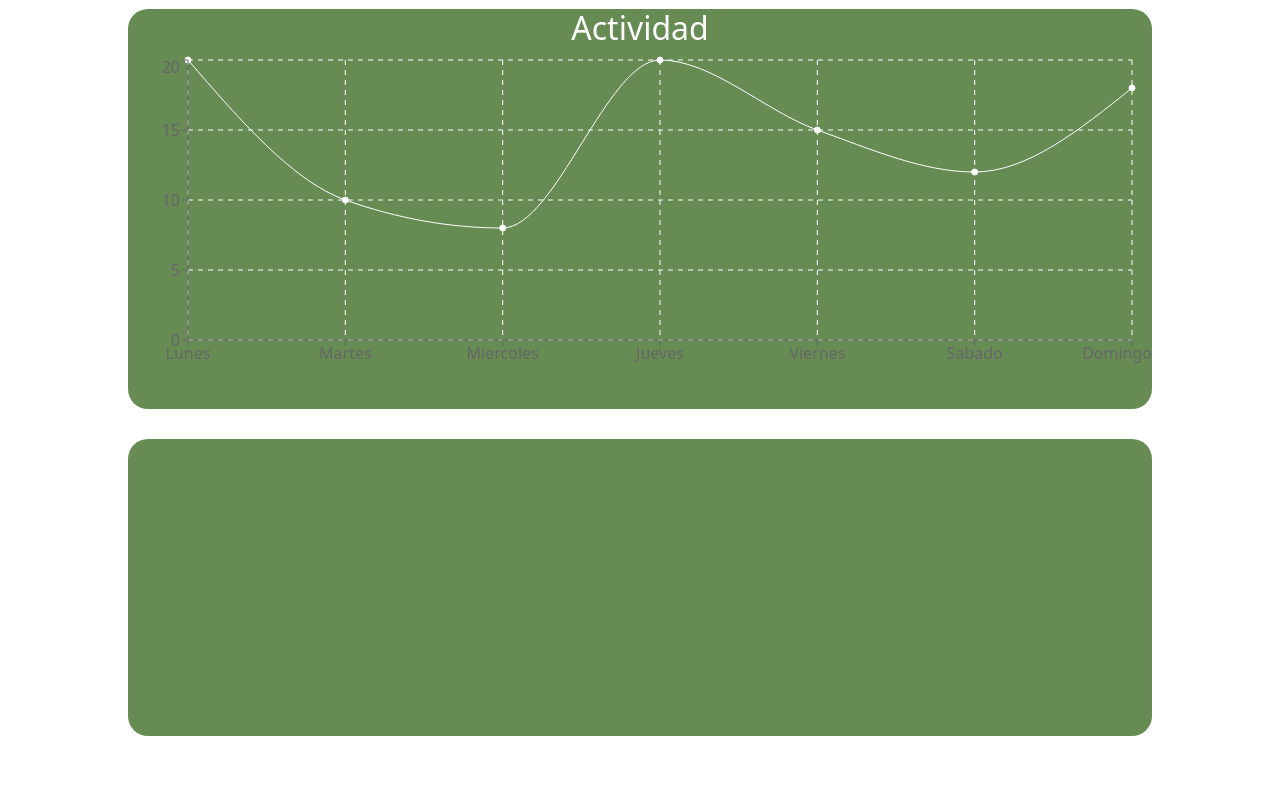
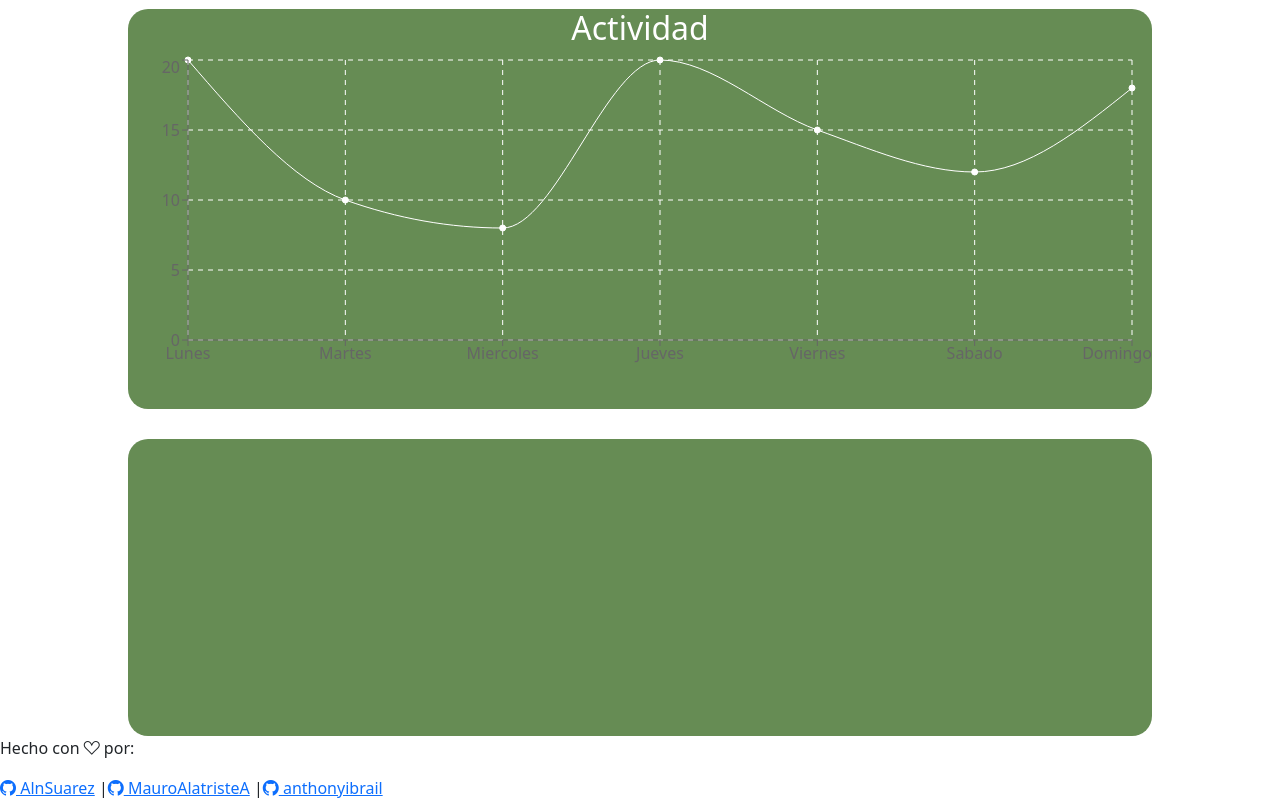
Before and after one commit to anthonyibrail/PomodoroAesthetic, a React (Create React App) app in the folder pomodoroapp/: page / in a window 1280 px wide. Shown: the part 408-1208 px from the top of the page. Before the commit the page ends 1144 px from the top, so only its background shows below. Built offline with nearby package versions, Linux system fonts and the light colour scheme.

Commit message:
Añadí un footer

```diff
--- a/pomodoroapp/src/App.js
+++ b/pomodoroapp/src/App.js
@@ -24,6 +24,17 @@ function App() {
                     <Route path="/About" element={<About />} />
                 </Routes>
             </BrowserRouter>
+
+            <div>
+                <footer>
+                    <p>Hecho con <i class="bi bi-suit-heart"></i> por:</p>
+                    <nav>
+                        <a href="https://github.com/AlnSuarez" target='_blank'><i class="bi bi-github"></i> AlnSuarez</a> |
+                        <a href="https://github.com/MauroAlatristeA" target='_blank'><i class="bi bi-github"></i> MauroAlatristeA</a> |
+                        <a href="https://github.com/anthonyibrail" target='_blank'><i class="bi bi-github"></i> anthonyibrail</a>
+                    </nav>
+                </footer>
+            </div>
         </div>
     );
 }
```
